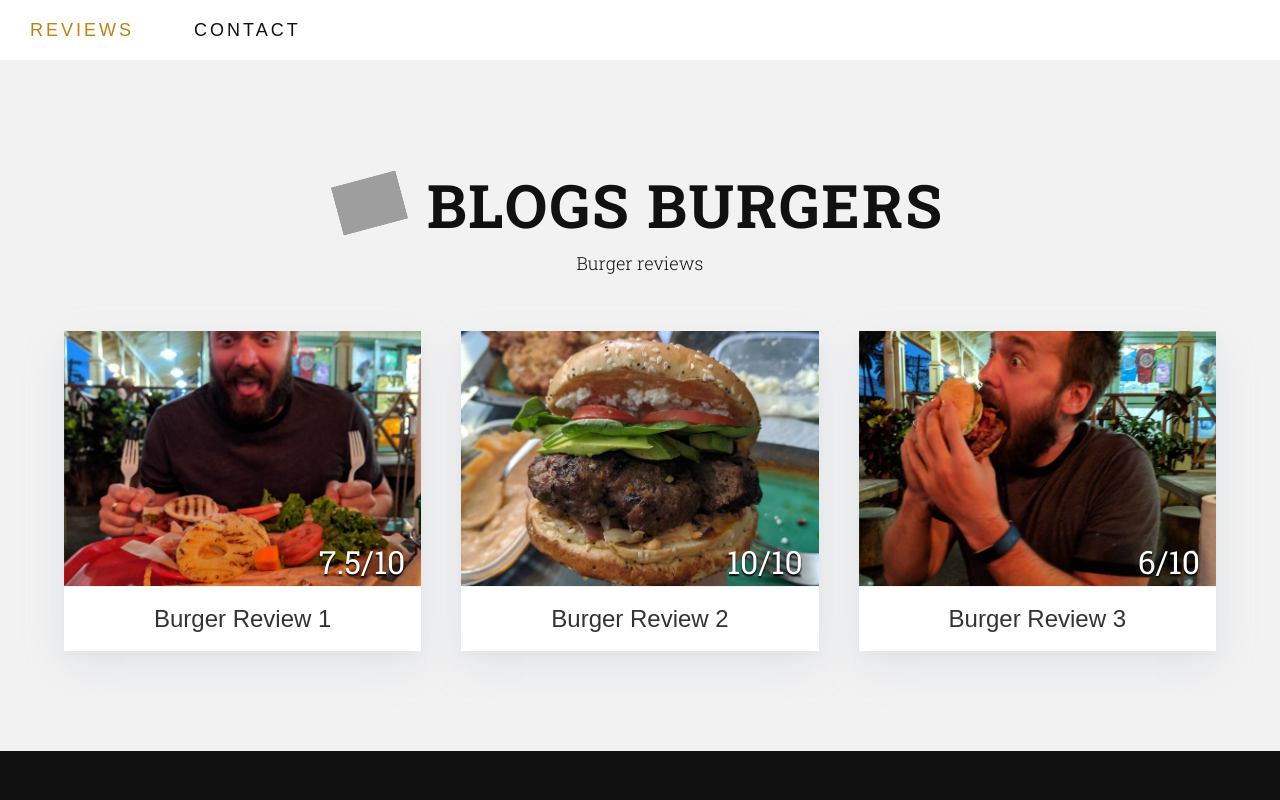
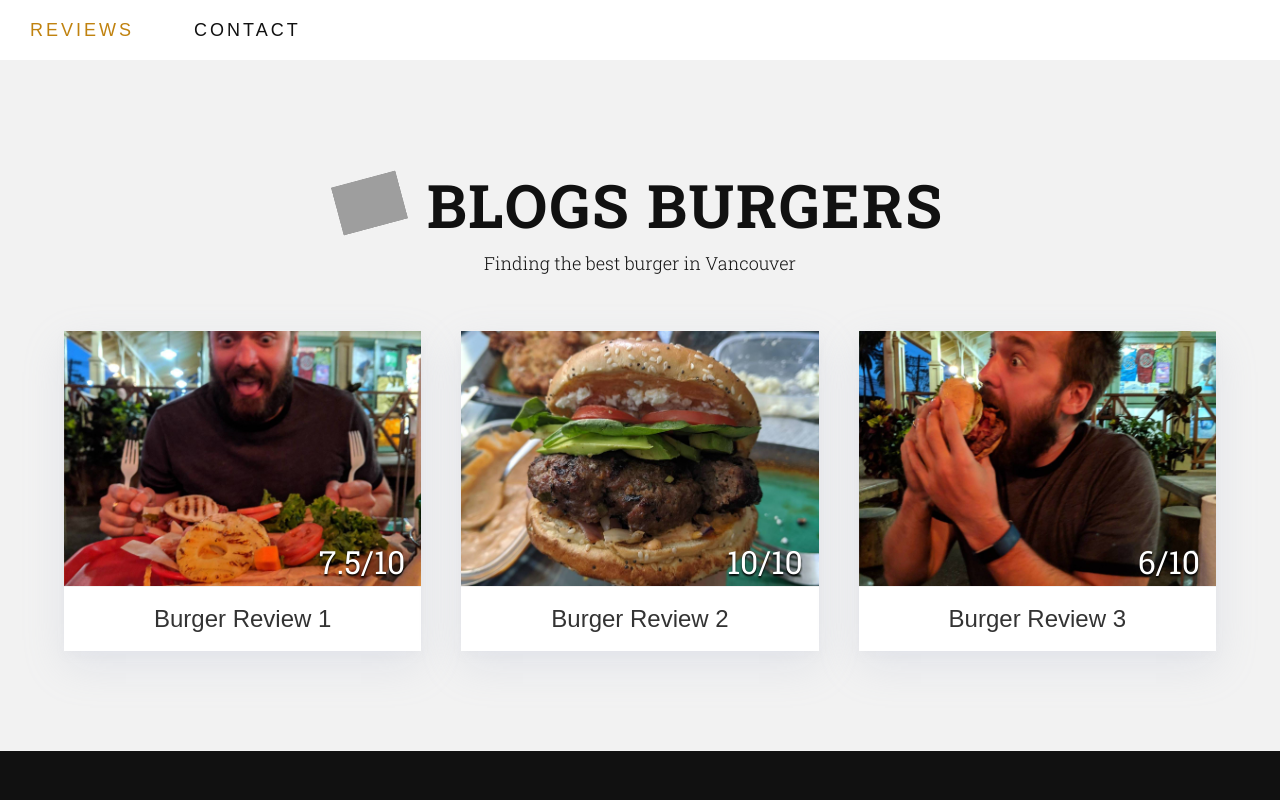
Before and after one commit to elina-codes/darian-burger-blog, a Gatsby site: page / in a window 1280 px wide. Shown: the top 800 px of the page. Built offline with nearby package versions, Linux system fonts and the light colour scheme; Gatsby itself is replaced by a stand-in of ours; grey boxes are pictures that could not be loaded; a web font is replaced by a local one.

Commit message:
Test
Test

```diff
--- a/src/pages/index.js
+++ b/src/pages/index.js
@@ -16,7 +16,7 @@ const IndexPage = () => (
           <img src={burger} className="heading-icon" />
           Blogs Burgers
         </h1>
-        <p className="section__description">Burger reviews</p>
+        <p className="section__description">Finding the best burger in Vancouver</p>
         <GridLayout gridItems={reviews} />
       </div>
     </section>
```
